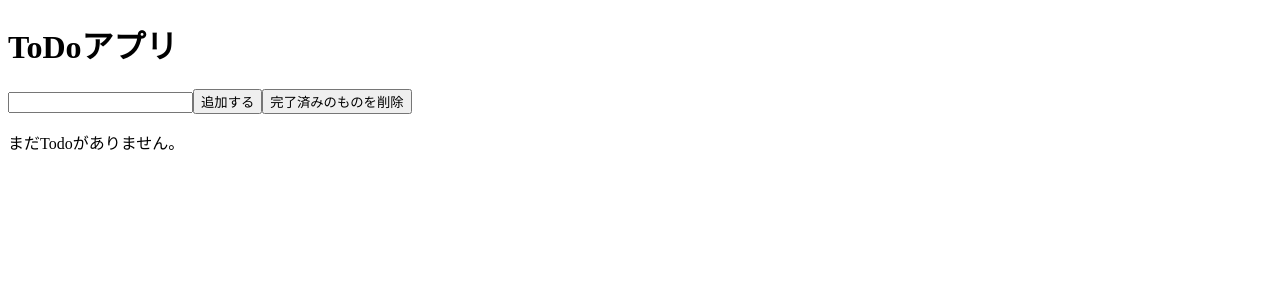
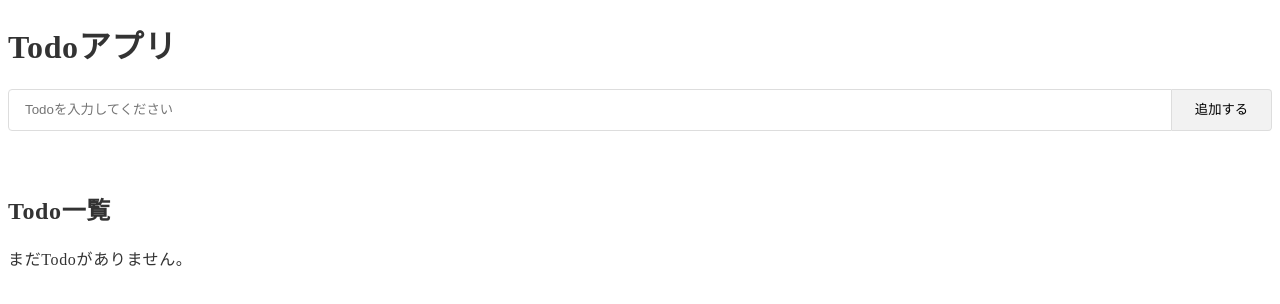
Before and after one commit to hiyu15123/todos, a Vue app: page / in a window 1280 px wide. Shown: the top 304 px of the page. Built offline with nearby package versions, Linux system fonts and the light colour scheme.

Commit message:
upgrade : 削除ボタンの機能を調整
削除ボタンを一つひとつのリストに、実装しました。

```diff
--- a/src/App.vue
+++ b/src/App.vue
@@ -7,7 +7,8 @@ let number = 1
 
 function addTodo() {
   if(!todoText.value) {
-    alert('入力してください。')
+    alert('Todoを入力してください。')
+    return
   }
   todos.value.push({
     id: number++,
@@ -17,29 +18,95 @@ function addTodo() {
   todoText.value = ''
 }
 
-function removeTodos() {
-  todos.value = todos.value.filter(todo => !todo.completed)
+function removeTodo(id) {
+  todos.value = todos.value.filter(todo => todo.id !== id)
 }
 </script>
 
 <template>
-<h1>ToDoアプリ</h1>
-<input type="text" v-model="todoText">
-<button @click="addTodo">追加する</button>
-<button @click="removeTodos">完了済みのものを削除</button>
+<h1>Todoアプリ</h1>
+<div class="todo-form">
+  <input type="text" v-model="todoText" class="add-input" placeholder="Todoを入力してください">
+  <button @click="addTodo" class="add-todo">追加する</button>
+</div>
 
+<div class="todo-list">
+  <h2>Todo一覧</h2>
   <p v-if="todos.length === 0">まだTodoがありません。</p>
   <ul v-else>
     <li v-for="todo in todos" :key="todo.id">
+      <span class="todo-desc">
         <input type="checkbox" v-model="todo.completed">
         <span :class="{ 'todo-completed': todo.completed }">{{ todo.text }}</span>
+      </span>
+      <button @click="removeTodo(todo.id)" class="todo-button">削除</button>
     </li>
   </ul>
+</div>
+
 
 </template>
 
 <style scoped>
+button {
+  cursor: pointer;
+}
+.todo-form {
+  display: flex;
+  align-items: center;
+}
+.todo-form + .todo-list {
+  margin-top: 60px;
+}
+.add-input {
+  padding: 10px 16px;
+  width: 100%;
+  border: 1px solid #ddd;
+  border-radius: 4px 0 0 4px;
+  line-height: 1.5;
+}
+.add-todo {
+  background-color: #f2f2f2;
+  border: 1px solid #ddd;
+  border-radius: 0 4px 4px 0;
+  border-left: none;
+  width: 100px;
+  min-width: 100px;
+  padding: 10px 16px;
+  position: relative;
+  line-height: 1.5;
+}
+
 .todo-completed {
   text-decoration: line-through;
 }
+ul {
+  list-style: none;
+  padding: 0;
+}
+li {
+  border-bottom: 1px solid #ddd;
+  padding-bottom: 8px;
+  display: flex;
+  align-items: center;
+  justify-content: space-between;
+  gap: 40px;
+}
+.todo-desc {
+  display: flex;
+  gap: 24px;
+}
+.todo-button {
+  background-color: #37e91c;
+  border: none;
+  border-radius: 4px;
+  color: #fff;
+  padding: 2px 8px;
+  background-color: #e74c3c;
+  transition: .2s;
+}
+.todo-button:hover {
+  background-color: #c0392b;
+}
+
 </style>
--- a/src/style.css
+++ b/src/style.css
@@ -77,3 +77,8 @@ button:focus-visible {
     background-color: #f9f9f9;
   }
 } */
+
+body {
+  color: #333;
+  letter-spacing: 0.04em;
+}
```
Lines whose indentation alone changed are shown as unchanged.
